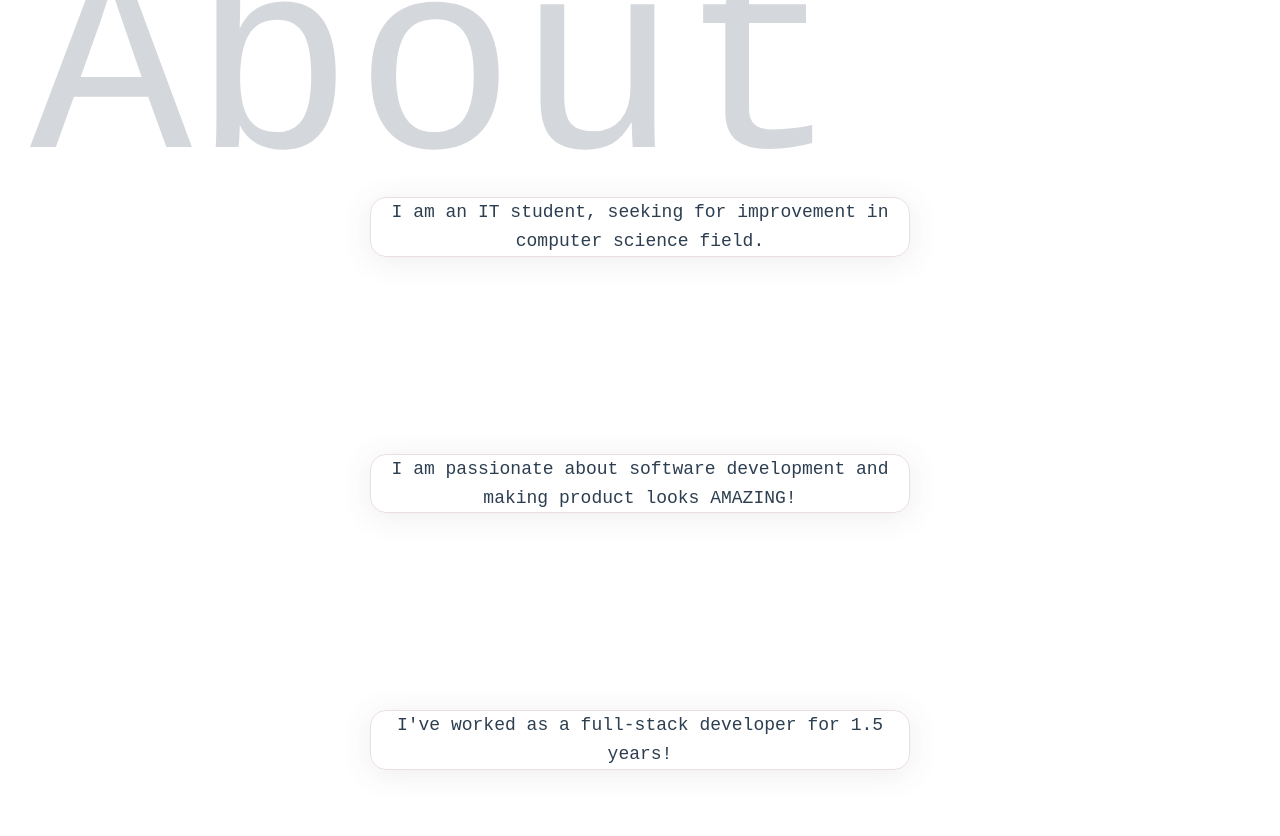
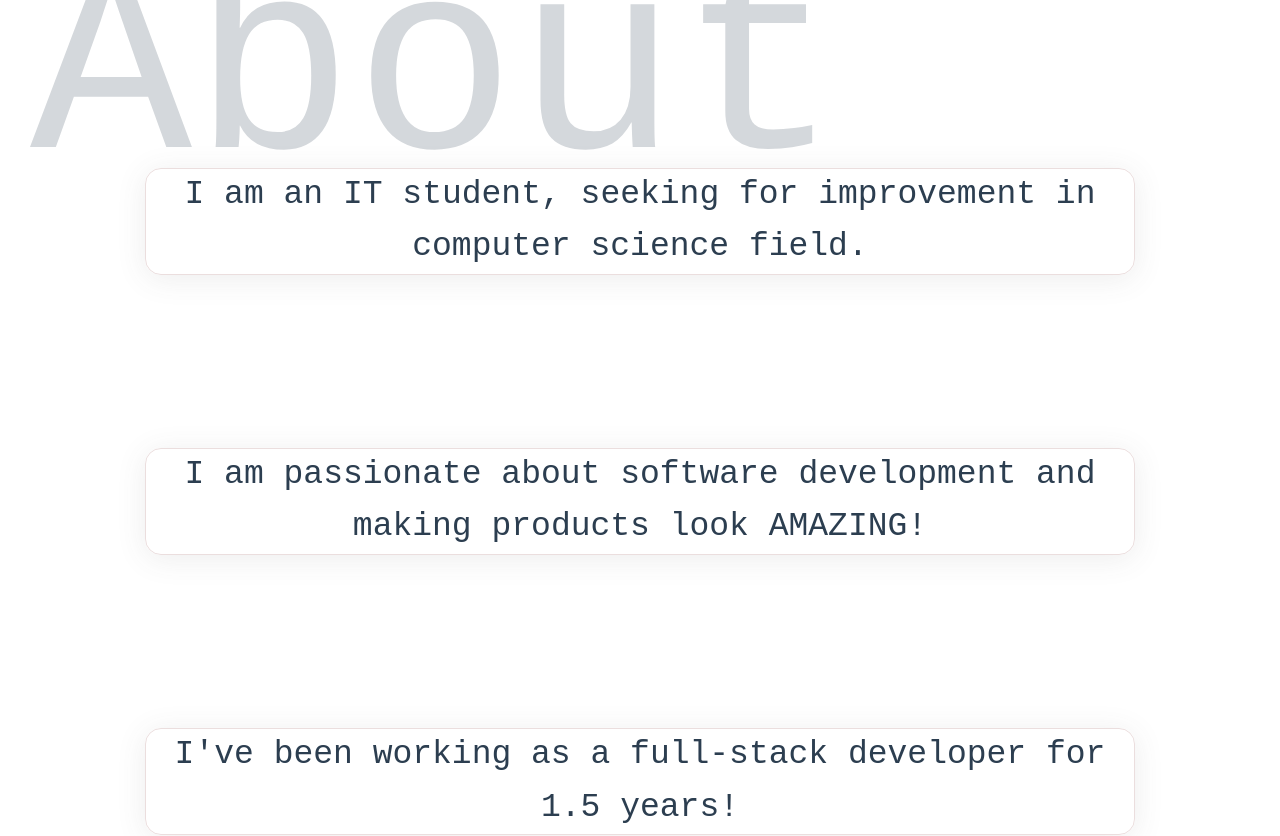
Before and after one commit to alexarlord-boop/MyResume, a Vue app: page /resume in a window 1280 px wide. Shown: the top 836 px of the page. Built offline with nearby package versions, Linux system fonts and the light colour scheme.

Commit message:
RESUME-2023 Updated stack info

```diff
--- a/src/components/CardInfo.vue
+++ b/src/components/CardInfo.vue
@@ -20,9 +20,9 @@ export default {
 <style scoped>
 
 .card {
-  font-size: 1.2em;
+  font-size: 2.2em;
   text-align: center;
-
+  margin: 5px;
   border-radius: 16px;
   box-shadow: 0 4px 30px rgba(80, 76, 76, 0.1);
   backdrop-filter: blur(20px);
--- a/src/views/Resume.vue
+++ b/src/views/Resume.vue
@@ -49,8 +49,8 @@ export default {
       pl: 0,
       percentage: 0,
       cardsAbout: [{innerText: "I am an IT student, seeking for improvement in computer science field."},
-        {innerText: "I am passionate about software development and making product looks AMAZING!"},
-        {innerText: "I've worked as a full-stack developer for 1.5 years!"},
+        {innerText: "I am passionate about software development and making products look AMAZING!"},
+        {innerText: "I've been working as a full-stack developer for 1.5 years!"},
       ],
       cardsStackFront: [{innerText: 'Git'}, {innerText: 'SQL'}, {innerText: 'JavaScript'}, {innerText: 'CSS3/HTML5'},
         {innerText: 'Figma'}, {innerText: 'Vue.js'}, {innerText: 'Node.js'}],
@@ -126,7 +126,6 @@ export default {
 }
 
 .cards-group {
-
   display: flex;
   flex-wrap: wrap;
   flex-direction: row;
```
